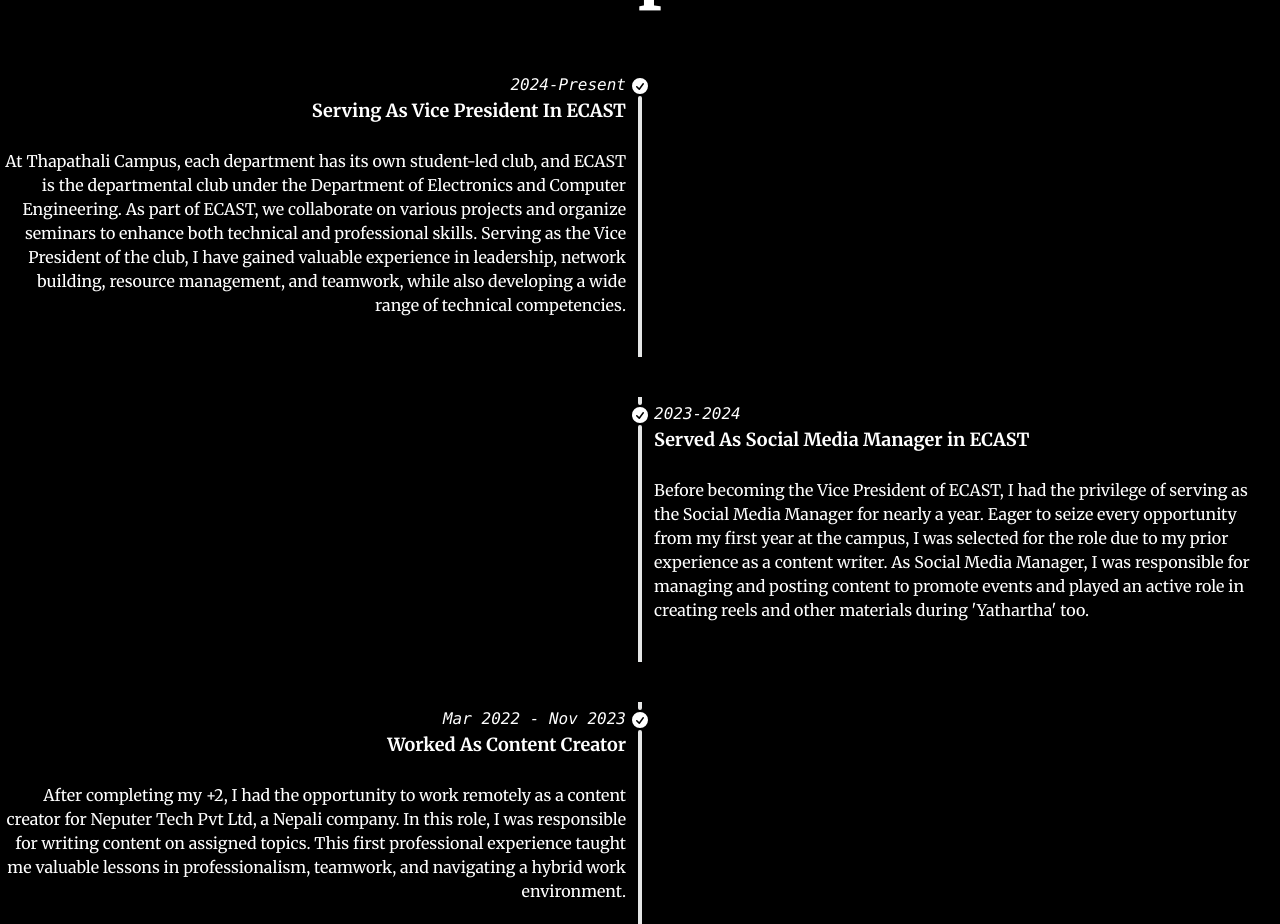
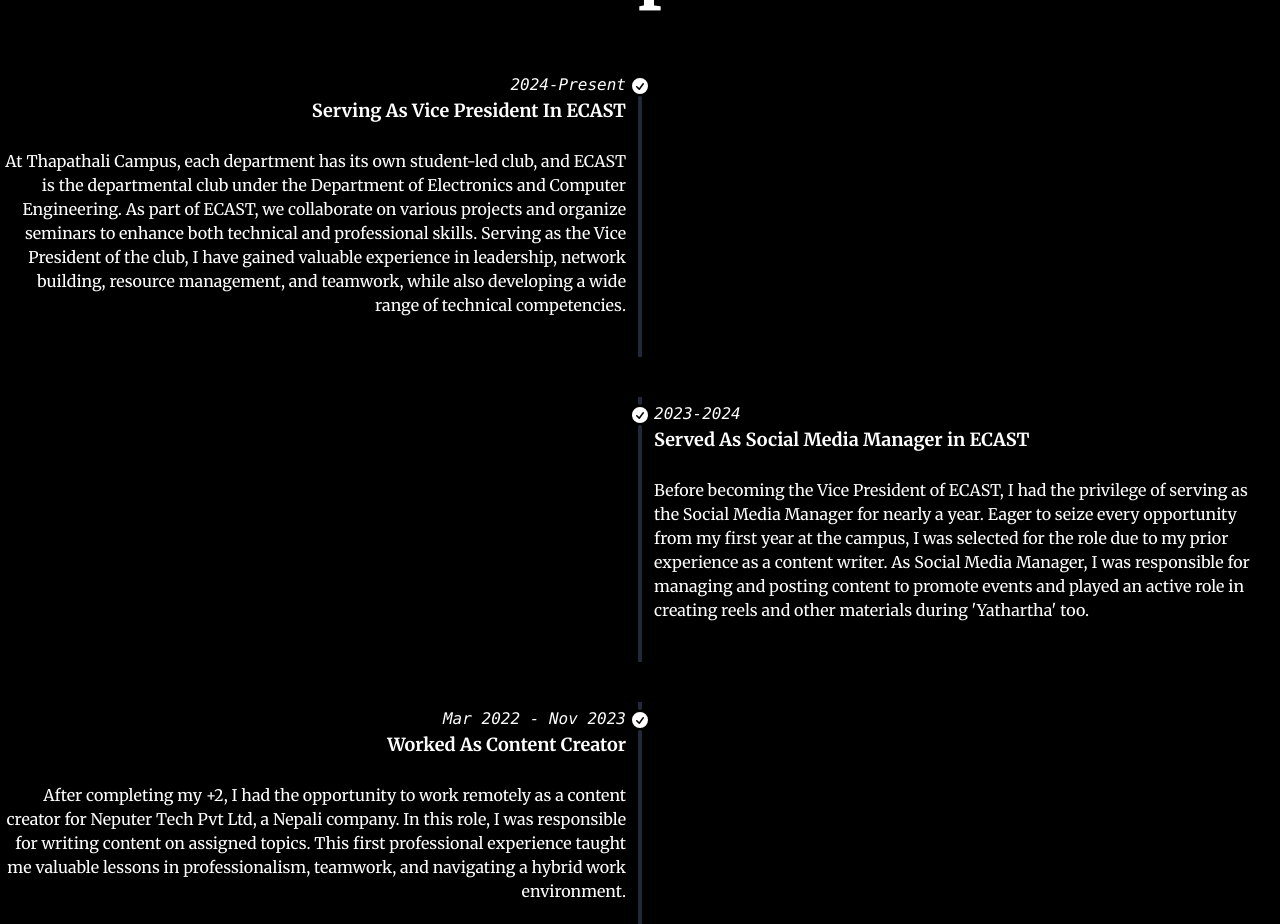
Before and after one commit to supremkhatri/portfolio_website, a Next.js app: page / in a window 1280 px wide. Shown: the part 3648-4572 px from the top of the page. Built offline with nearby package versions, Linux system fonts and the light colour scheme.

Commit message:
timeline

```diff
--- a/src/app/globals.css
+++ b/src/app/globals.css
@@ -8,7 +8,10 @@
 }
 
 
-
+/* .custom-hr {
+  border: none !important;
+  border-color: white !important;
+} */
 
 body {
   color: var(--foreground);
--- a/src/components/Experience.tsx
+++ b/src/components/Experience.tsx
@@ -37,10 +37,10 @@
             leadership, network building, resource management, and teamwork,
             while also developing a wide range of technical competencies.
           </div>
-          <hr className="border-t-2 w-full" />
+          <hr className="bg-gray-800" />
         </li>
         <li className="mt-10">
-          <hr className="border-t-2 w-full" />
+          <hr className="bg-gray-800" />
           <div className="timeline-middle">
             <svg
               xmlns="http://www.w3.org/2000/svg"
@@ -68,10 +68,10 @@
             posting content to promote events and played an active role in
             creating reels and other materials during &apos;Yathartha&apos; too.
           </div>
-          <hr className="border-t-2 w-full" />
+          <hr className="bg-gray-800" />
         </li>
         <li className="mt-10">
-          <hr className="border-t-2  w-full" />
+          <hr className="bg-gray-800" />
           <div className="timeline-middle text-white">
             <svg
               xmlns="http://www.w3.org/2000/svg"
@@ -88,14 +88,16 @@
           </div>
           <div className="timeline-start mb-10 md:text-end">
             <time className="font-mono italic">Mar 2022 - Nov 2023</time>
-            <div className="text-lg font-bold mb-6">Worked As Content Creator</div>
+            <div className="text-lg font-bold mb-6">
+              Worked As Content Creator
+            </div>
             After completing my +2, I had the opportunity to work remotely as a
             content creator for Neputer Tech Pvt Ltd, a Nepali company. In this
             role, I was responsible for writing content on assigned topics. This
             first professional experience taught me valuable lessons in
             professionalism, teamwork, and navigating a hybrid work environment.
           </div>
-          <hr className="border-t-2 w-full" />
+          <hr className="bg-gray-800" />
         </li>
       </ul>
     </div>
```
